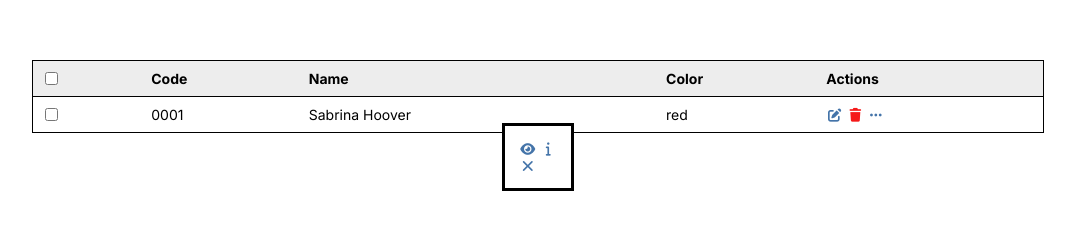
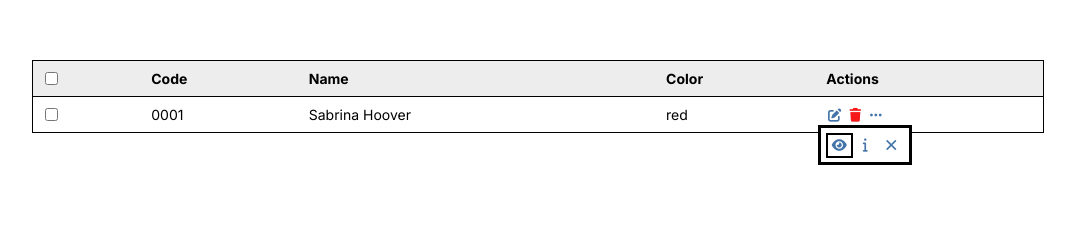
Before and after one commit to andreaCteamsS/Tabella-Accessibile-Vapor, a plain HTML site: page index.html in a window 1280 px wide. Both pictures are taken after a click on the button 977 px from the left and 115 px from the top of the page. Shown: the whole page, without its empty margins (102-1177 px from the left). Drawn offline with Linux system fonts and the light colour scheme.

Commit message:
4 riunione

```diff
--- a/index.html
+++ b/index.html
@@ -71,12 +71,11 @@
                             aria-label="Visualizza dettagli"><i
                                 class="fa fa-info"
                                 aria-hidden="true"></i></button>
-                        <form method="dialog">
-                            <button class="icon-button" title="Chiudi"
-                                aria-label="Chiudi il dialog"><i
-                                    class="fa fa-xmark"
-                                    aria-hidden="true"></i></button>
-                        </form>
+                        <button class="icon-button" title="Chiudi"
+                        onclick="closeDialog('dialog1')"
+                            aria-label="Chiudi il dialog"><i
+                                class="fa fa-xmark"
+                                aria-hidden="true"></i></button>
                     </dialog>
                 </td>
             </tr>
--- a/script.js
+++ b/script.js
@@ -1,5 +1,7 @@
 const openDialog = (id) => {
-    const dialog = document.getElementById(id);
-    dialog.setAttribute("open", "true");
-    dialog.focus();
-}
+  document.getElementById(id).show();
+};
+
+const closeDialog = (id) => {
+  document.getElementById(id).close();
+};
--- a/style.css
+++ b/style.css
@@ -1,116 +1,80 @@
 table {
-
   font-family: "Inter", sans-serif;
-
   margin: 0 auto;
-
   margin-top: 60px;
-
   width: 80%;
-
   text-align: left;
-
   font-size: 14px;
-
   border-collapse: collapse;
   border: 1px solid black;
+}
 
+thead {
+  position: sticky;
+}
 
+tbody {
+  overflow-y: auto;
+}
+
+th {
+  background-color: #ededed;
+  padding: 8px;
+  border-bottom: 1px solid black
+}
+
+td {
+  background-color: #ffffff;
+  padding: 8px;
+  border-bottom: 1px solid black;
+  position: relative;
+  overflow: visible;
 }
 
 
-thead {
-
-  position: sticky;
-
-}
-
-
-tbody {
-
-  overflow-y: auto;
-
-}
-
-th {
-
-  background-color: #ededed;
-
-  padding: 8px;
-
-  border-bottom: 1px solid black
-}
-
-
-td {
-
-  background-color: #ffffff;
-
-  padding: 8px;
-
-  border-bottom: 1px solid black
-}
-
-
-
 .icon-button {
-
   background: none;
-
   border: none;
-
   padding: 0;
-
   margin: 0;
-
   cursor: pointer;
-
   color: #4474A9;
-  /* eredita il colore del testo */
-
 }
 
 .icon-button1 {
-
   background: none;
-
   border: none;
-
   padding: 0;
-
   margin: 0;
-
   cursor: pointer;
-
   color: #f51919;
 }
 
 
 .icon-button:focus {
-
   outline: 2px solid #000;
-
   outline-offset: 3px;
-
 }
 
 
 .visually-hidden {
+  position: absolute;
+  width: 1px;
+  height: 1px;
+  padding: 0;
+  margin: -1px;
+  overflow: hidden;
+  clip: rect(0, 0, 0, 0);
+  border: 0;
+}
 
-  position: absolute;
+dialog {
+  margin: 0;
+  padding: .5em;
+  top: 2em;
+}
 
-  width: 1px;
-
-  height: 1px;
-
-  padding: 0;
-
-  margin: -1px;
-
-  overflow: hidden;
-
-  clip: rect(0, 0, 0, 0);
-
-  border: 0;
-
+dialog .icon-button {
+  margin: .2em;
+  left: -.5em;
 }
```
